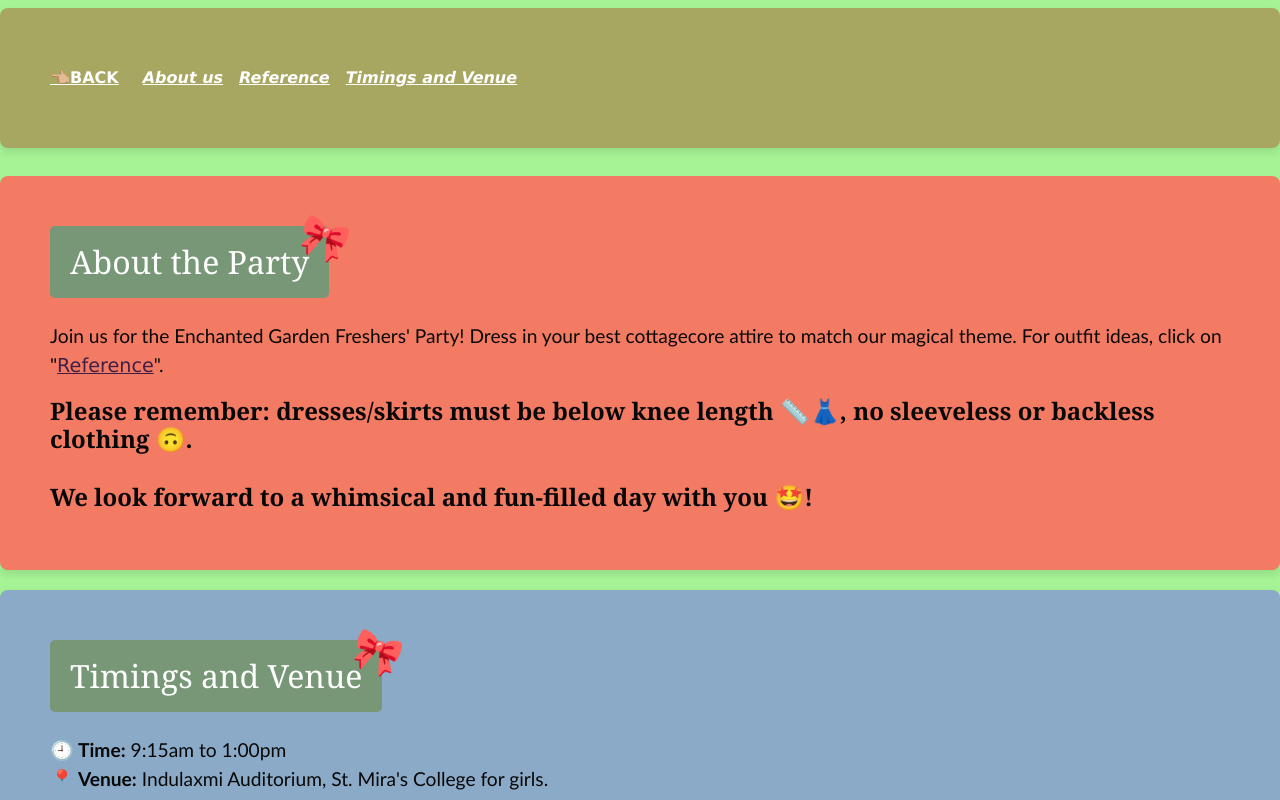
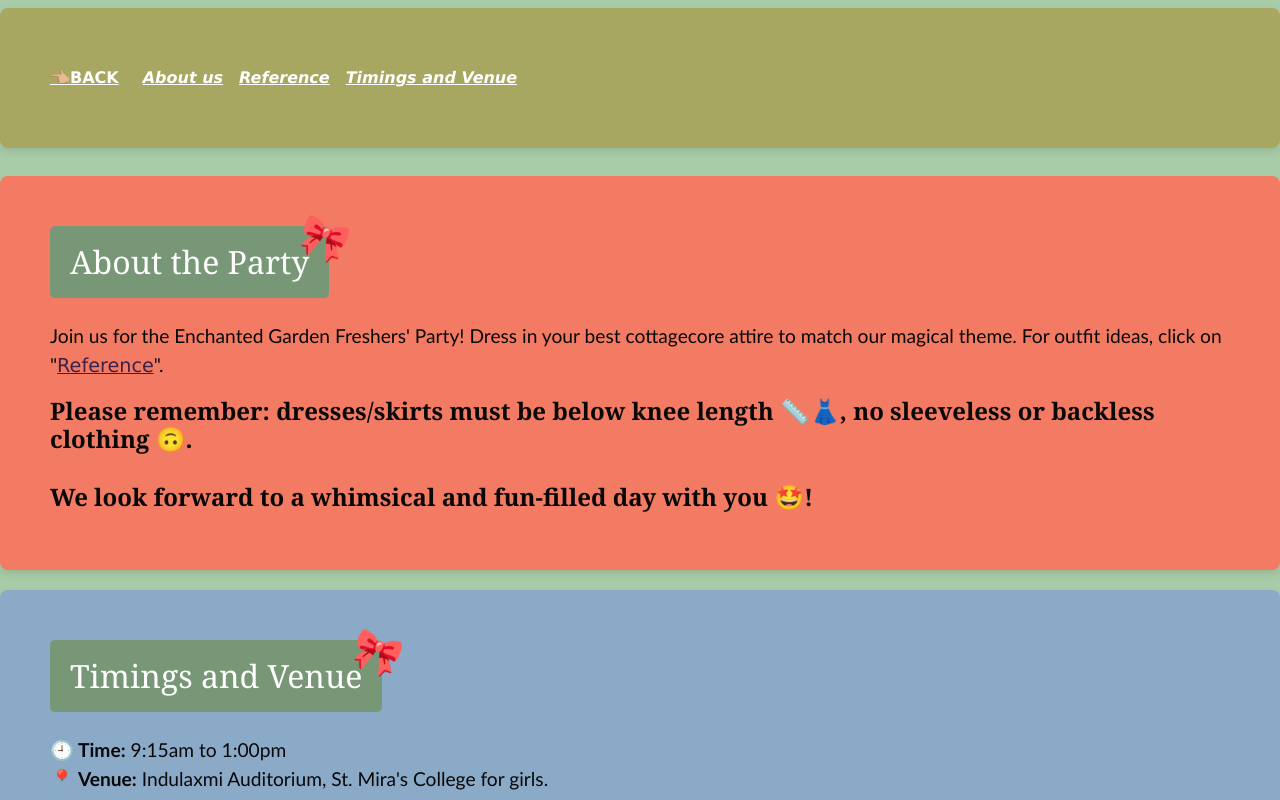
Before and after one commit to Revathii-Nair/Freshers-2024-Invitation, a plain HTML site: page about.html in a window 1280 px wide. Shown: the top 800 px of the page. Drawn offline with nearby package versions, Linux system fonts and the light colour scheme; a script that the page names is missing; a web font is replaced by a local one.

Commit message:
Update about.html

```diff
--- a/about.html
+++ b/about.html
@@ -9,10 +9,10 @@
     <style>
       body {
         font-family: Georgia, "Times New Roman", Times, serif;
-        background-color: #a5f395;
+        background-color: #a8cca7;
       }
       .navbar {
-        background-color: #a5f395;
+        background-color: #a8cca7;
       }
       .navbar-brand,
       .navbar-nav .nav-link {
```
